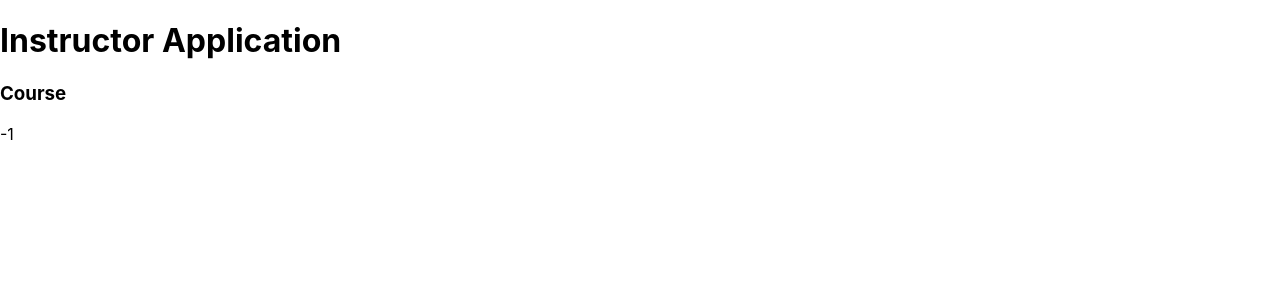
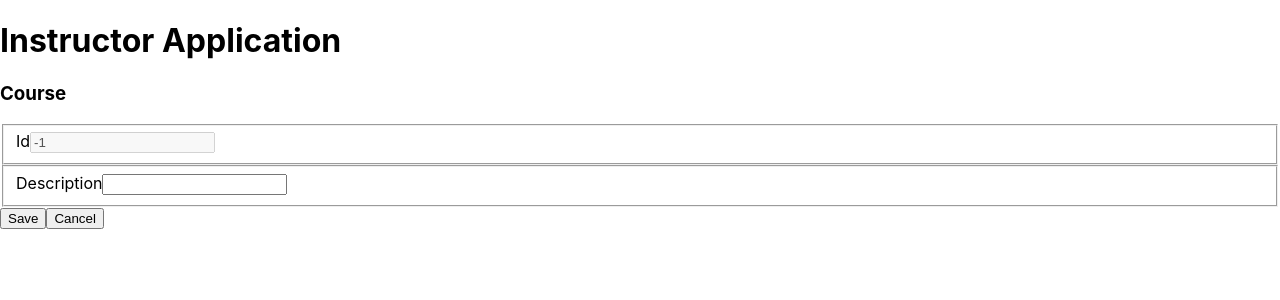
Before and after one commit to DimGryp/frontend-spring-boot-react-crud-full-stack-with-maven, a React (Create React App) app: page / in a window 1280 px wide. Both pictures are taken after a click on the button "Add". Shown: the top 300 px of the page. Built offline with nearby package versions, Linux system fonts and the light colour scheme; no server answers.

Commit message:
Added Add and View components

```diff
--- a/src/App.js
+++ b/src/App.js
@@ -1,6 +1,7 @@
 import React, { Component } from 'react';
 import './App.css';
 import InstructorApp from './components/InstructorApp';
+
 
 class App extends Component {
   render() {
@@ -8,7 +9,6 @@ class App extends Component {
         <div className="container">
           <InstructorApp />
         </div>
-
     );
   }
 }
--- a/src/components/CourseComponent.jsx
+++ b/src/components/CourseComponent.jsx
@@ -1,6 +1,7 @@
 import {Component} from "react";
 import React from "react";
 import CourseDataService from '../service/CourseDataService';
+import {Field, Form, Formik} from "formik";
 
 const INSTRUCTOR = 'in28minutes'
 
@@ -13,9 +14,44 @@ class CourseComponent extends Component {
             id: this.props.match.params.id,
             description: ''
         }
+        this.onSubmit = this.onSubmit.bind(this);
+        this.validate = this.validate.bind(this)
+        this.onCancel=this.onCancel.bind(this);
+    }
+    onSubmit(values) {
+        let username = INSTRUCTOR
+        let password="test"
+        let course = {
+            id: this.state.id,
+            description: values.description,
+            targetDate: values.targetDate
+        }
 
+        if (this.state.id === -1) {
+            CourseDataService.createCourse(username, course)
+                .then(() => this.props.history.push('/courses'))
+        } else {
+            CourseDataService.updateCourse(username, this.state.id, course)
+                .then(() => this.props.history.push('/courses'))
+        }
+        console.log(values);
     }
 
+    onCancel(values) {
+        console.log("Cancel Pressed");
+        this.props.history.push('/courses');
+    }
+
+    validate(values) {
+        let errors = {}
+        if (!values.description) {
+            errors.description = 'Enter a Description'
+        } else if (values.description.length < 5) {
+            errors.description = 'Enter atleast 5 Characters in Description'
+        }
+
+        return errors
+    }
     componentDidMount() {
 
         console.log(this.state.id)
@@ -36,10 +72,37 @@ class CourseComponent extends Component {
         let { description, id } = this.state
 
         return (
-            <div>
+               <div>
                 <h3>Course</h3>
-                <div>{id}</div>
-                <div>{description}</div>
+                <div className="container">
+                    <Formik
+                        initialValues={{ id, description }}
+                        onSubmit={this.onSubmit}
+                       onCancel={this.onCancel}
+                        validateOnChange={false}
+                        validateOnBlur={false}
+                        validate={this.validate}
+                        enableReinitialize={true}
+                    >
+                        {
+                            (props) => (
+                                <Form>
+                                    <fieldset className="form-group">
+                                        <label>Id</label>
+                                        <Field className="form-control" type="text" name="id" disabled />
+                                    </fieldset>
+                                    <fieldset className="form-group">
+                                        <label>Description</label>
+                                        <Field className="form-control" type="text" name="description" />
+                                    </fieldset>
+                                    <button className="btn btn-success" type="submit">Save</button>
+                                    <button className="btn btn-cancel" type="cancel" onClick={this.onCancel}>Cancel</button>
+                                </Form>
+                            )
+                        }
+                    </Formik>
+
+                </div>
             </div>
         )
     }
--- a/src/components/InstructorApp.jsx
+++ b/src/components/InstructorApp.jsx
@@ -1,7 +1,10 @@
 import React, { Component } from 'react';
 import ListCoursesComponent from "./ListCoursesComponent";
-import { BrowserRouter as Router, Route, Switch } from 'react-router-dom'
+import {BrowserRouter as Router, Link, Route, Switch} from 'react-router-dom'
 import CourseComponent from "./CourseComponent";
+import AboutComponent from "./AboutComponent"
+import {HashRouter } from 'react-router-dom';
+
 
 class InstructorApp extends Component {
     render() {
@@ -13,9 +16,14 @@ class InstructorApp extends Component {
                         <Route path="/" exact component={ListCoursesComponent} />
                         <Route path="/courses" exact component={ListCoursesComponent} />
                         <Route path="/courses/:id" component={CourseComponent} />
+                        <Route path="/about" exact component={AboutComponent} />
                     </Switch>
+
+
                 </>
             </Router>
+
+
 
 
         )
--- a/src/service/CourseDataService.js
+++ b/src/service/CourseDataService.js
@@ -20,7 +20,14 @@ class CourseDataService {
         return axios.get(`${INSTRUCTOR_API_URL}/courses/${id}`);
     }
 
+    updateCourse(name, id, course) {
+        return axios.put(`${INSTRUCTOR_API_URL}/courses/${id}`, course);
+    }
 
+    createCourse(name, course) {
+        return axios.post(`${INSTRUCTOR_API_URL}/courses/`, course);
+
+    }
 }
 
 export default new CourseDataService()
```
